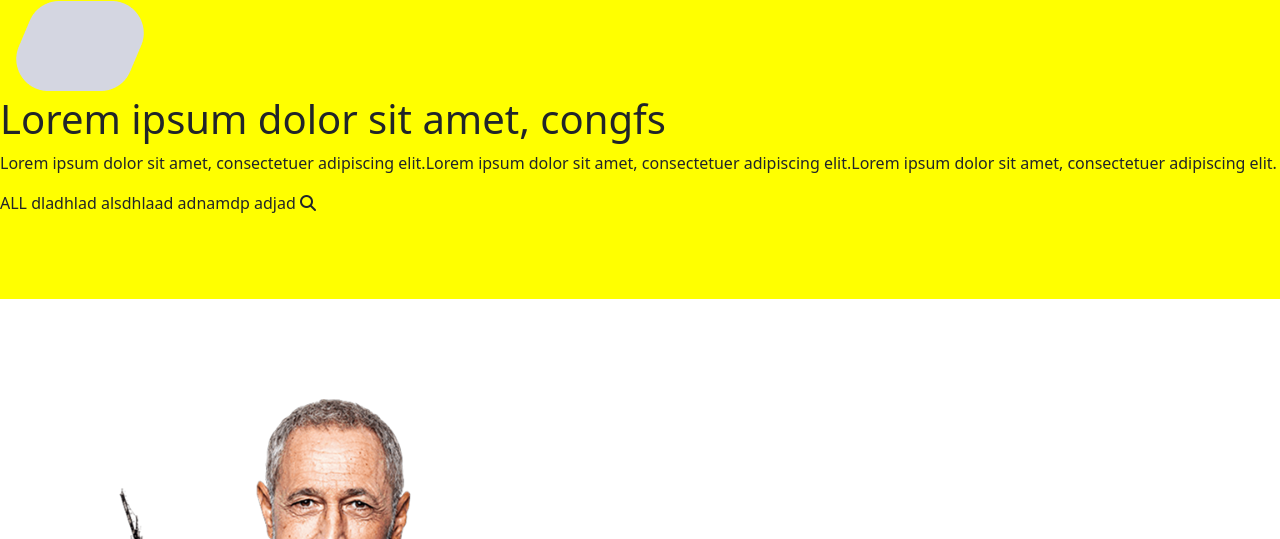
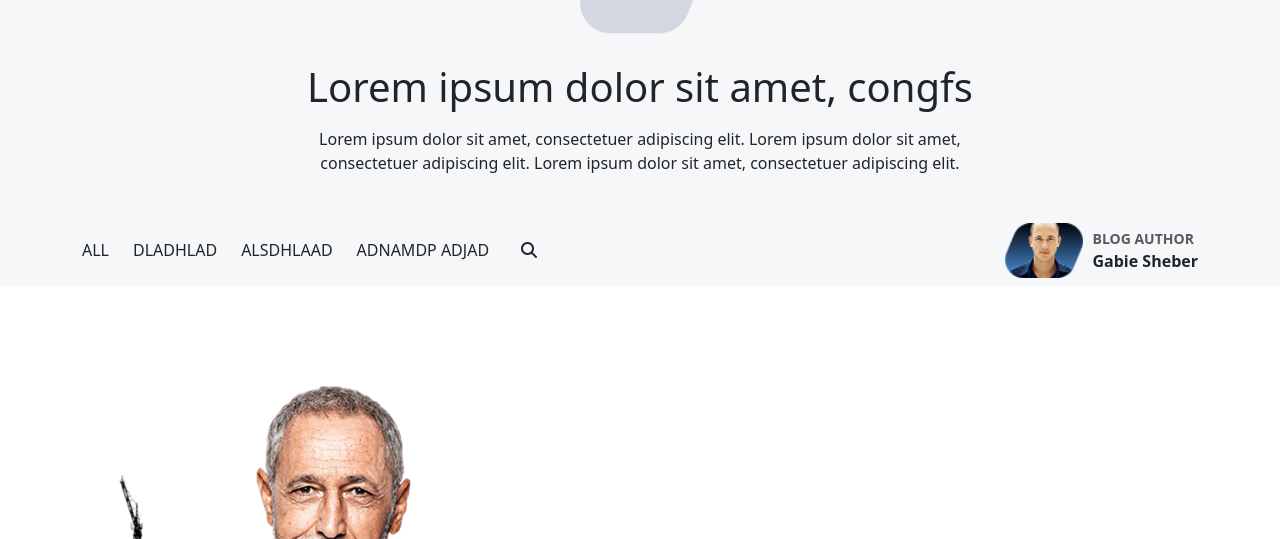
Before and after one commit to electrodragon/BeMotion, a PHP site: page /blogs in a window 1280 px wide. Shown: the part 601-1140 px from the top of the page. Run offline with PHP 8.4, Linux system fonts and the light colour scheme; style sheets or scripts are compiled from the project's sources.

Commit message:
hello about

```diff
--- a/includes/pages/blogs/blog_categories_section.php
+++ b/includes/pages/blogs/blog_categories_section.php
@@ -1,27 +1,52 @@
-<section class="blog-categories-section">
+<section class="blog-categories-section pt-5">
     <div class="categories-content-area">
+        <div class="container">
 
             <div class="some-logo">
                 <img src="/assets/images/blogs_page/logoless_box.png" alt="some logo">
             </div>
 
-        <div class="text-group">
-            <h1>Lorem ipsum dolor sit amet, congfs</h1>
-            <p>Lorem ipsum dolor sit amet, consectetuer adipiscing elit.Lorem ipsum dolor sit amet, consectetuer adipiscing elit.Lorem ipsum dolor sit amet, consectetuer adipiscing elit.</p>
+            <div class="row mt-3">
+                <div class="col-12">
+                    <h1 class="text-center">Lorem ipsum dolor sit amet, congfs</h1>
+                </div>
             </div>
 
-        <div class="categories-bar-area">
-            <div class="categories-bar-left-area">
+            <div class="row justify-content-center mb-2">
+                <div class="col-md-8">
+                    <p class="text-center">
+                        Lorem ipsum dolor sit amet, consectetuer adipiscing elit. Lorem ipsum dolor sit amet,
+                        consectetuer adipiscing elit. Lorem ipsum dolor sit amet, consectetuer adipiscing elit.
+                    </p>
+                </div>
+            </div>
+
+            <div class="row">
+                <div class="col-12">
+                    <div class="categories-bar py-2 d-flex justify-content-between align-items-center flex-wrap">
+
+                        <div class="categories-left">
                             <span class="category">ALL</span>
                             <span class="category">dladhlad</span>
                             <span class="category">alsdhlaad</span>
                             <span class="category">adnamdp adjad</span>
-                <i class="fa-solid fa-magnifying-glass"></i>
+                            <i class="fa-solid fa-magnifying-glass ms-2"></i>
                         </div>
-            <div class="categories-bar-right-area">
 
+                        <div class="categories-right">
+                            <div class="author-image">
+                                <img src="/assets/images/blogs_page/gabie.png" alt="author">
+                            </div>
+                            <div class="author-detail">
+                                <small class="d-block text-muted">BLOG AUTHOR</small>
+                                <span class="author-name fw-semibold">Gabie Sheber</span>
                             </div>
                         </div>
 
                     </div>
+                </div>
+            </div>
+
+        </div>
+    </div>
 </section>
--- a/scss/pages/blogs/_blog_categories_section.scss
+++ b/scss/pages/blogs/_blog_categories_section.scss
@@ -1,6 +1,88 @@
 .blog-categories-section {
-  height: 300px;
-  //background: #F5F7F9;
-  background: yellow;
+  background: #F5F7F9;
 
+  .categories-content-area {
+    position: relative;
+    display: flex;
+    flex-direction: column;
+    align-items: center;
+
+    .some-logo {
+      position: absolute;
+      top: -100px;
+      left: calc(50% - 75px);
+
+      img {
+        width: 150px;
+      }
+    }
+
+    h1 {
+      text-align: center;
+      margin-bottom: 1rem;
+    }
+
+    p {
+      text-align: center;
+      margin-bottom: 2rem;
+      max-width: 800px;
+    }
+
+    .categories-bar {
+      display: flex;
+      flex: 1;
+
+      .categories-left {
+        display: flex;
+        align-items: center;
+        flex-wrap: wrap;
+        gap: 24px;
+
+        .category {
+          text-transform: uppercase;
+
+          &:hover {
+            cursor: pointer;
+          }
+        }
+
+        .fa-magnifying-glass {
+          &:hover {
+            cursor: pointer;
+          }
+        }
+      }
+
+      .categories-right {
+        display: flex;
+        align-items: center;
+        gap: 8px;
+
+        .author-image {
+          width: 80px;
+
+          img {
+            width: 100%;
+          }
+        }
+
+        .author-detail {
+          display: flex;
+          flex-direction: column;
+
+          small {
+            color: gray;
+            font-weight: bold;
+          }
+
+          .author-name {
+            font-weight: bold;
+          }
+        }
+
+      }
+
+    }
+
+ }
 }
```
Also changed, not shown: assets/images/blogs_page/gabie.png. Lines whose indentation alone changed are shown as unchanged.
